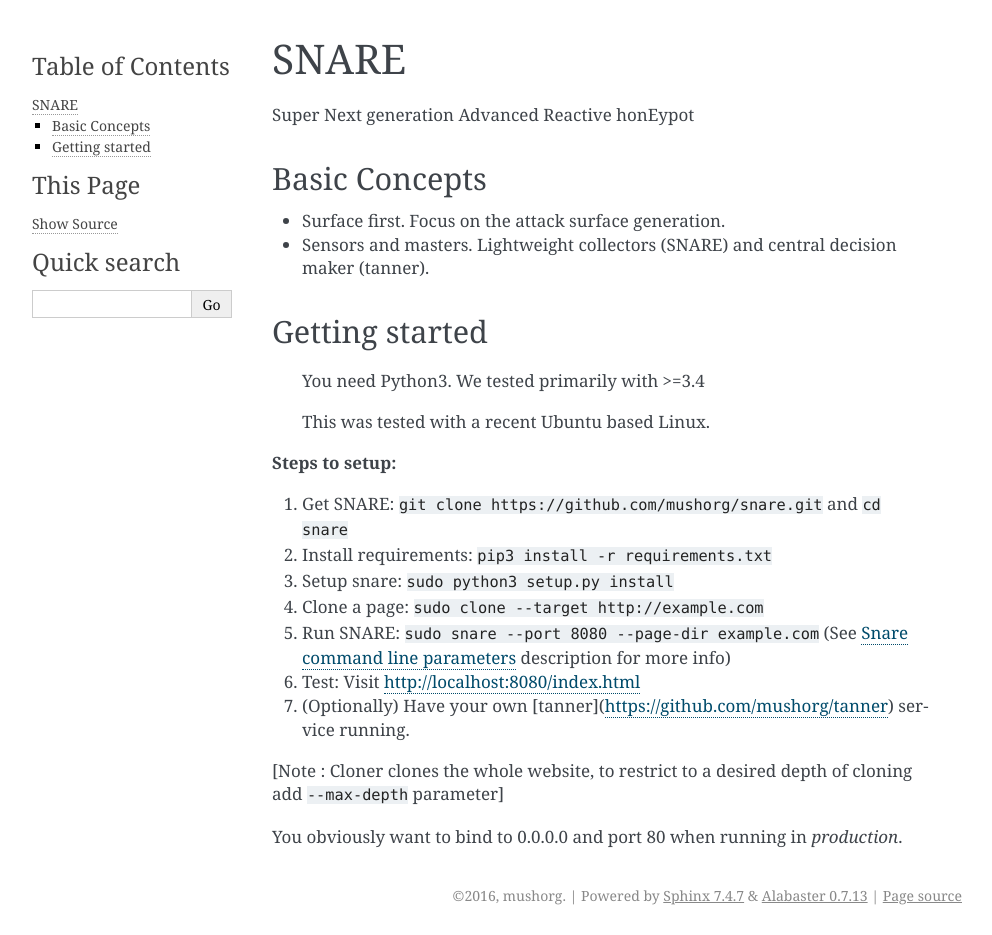
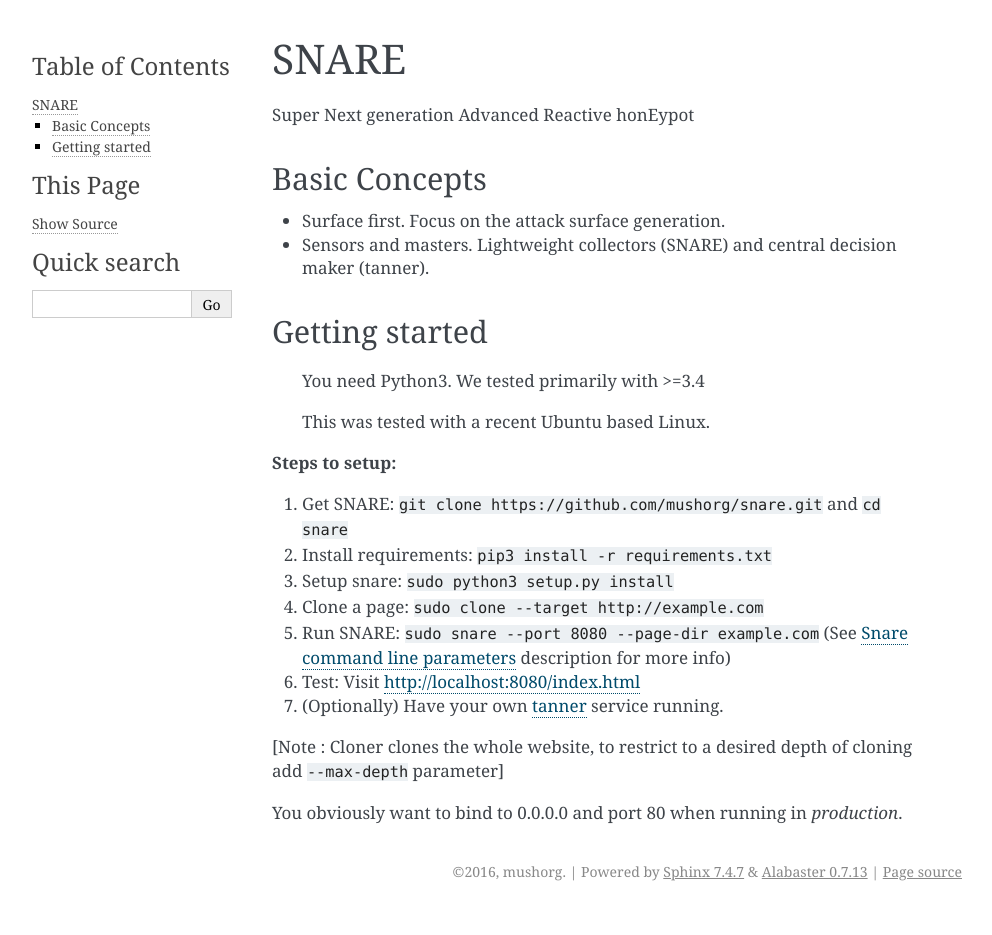
Before and after one commit to mushorg/snare, a Sphinx documentation site: the page built from docs/source/quick-start.rst, in a window 1280 px wide. Shown: the whole page, without its empty margins (148-1140 px from the left). Built offline with Sphinx 7.4.7, drawn with Linux system fonts in a browser that asks for light colours; after the commit the page ends 911 px from its top, so only the background shows below that; some of the changed lines change nothing that is shown.

Commit message:
Update quick-start.rst

```diff
--- a/docs/source/quick-start.rst
+++ b/docs/source/quick-start.rst
@@ -31,7 +31,9 @@
 
 6. Test: Visit http://localhost:8080/index.html
 
-7. (Optionally) Have your own [tanner](https://github.com/mushorg/tanner) service running.
+7. (Optionally) Have your own tanner_ service running.
+
+.. _tanner: https://github.com/mushorg/tanner
 
 [Note : Cloner clones the whole website, to restrict to a desired depth of cloning add ``--max-depth`` parameter]
 
```
